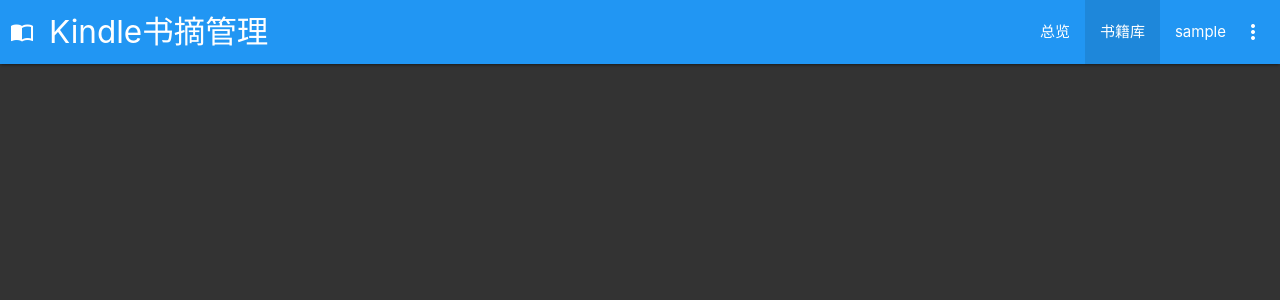
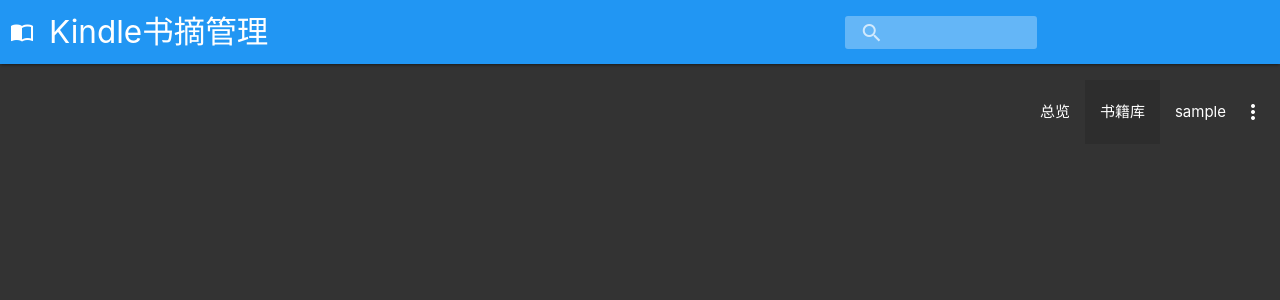
Before and after one commit to y010204025/KindleClipping, a Django app: page /clipping/book/ in a window 1280 px wide. Shown: the top 300 px of the page. Run offline with Django 3.2, Linux system fonts and the light colour scheme; the visitor is signed in with stand-in values (Sample User, id 1); data that the repository does not hold is empty; some libraries are stand-ins or nearby versions.

Commit message:
添加搜索功能

```diff
--- a/clipping/views.py
+++ b/clipping/views.py
@@ -12,6 +12,7 @@
 from django.core.paginator import EmptyPage, PageNotAnInteger, Paginator
 from django.contrib.auth.decorators import login_required
 from django.contrib.auth.forms import UserCreationForm
+from django.db.models import Q
 import requests
 from lxml import etree
 from PIL import Image, ImageDraw, ImageFont
@@ -425,11 +426,20 @@
 
 @login_required
 def overview(request):
-    clipping_list = User_Clipping.objects\
-        .filter(user_id=request.user.id)\
-        .order_by("-time")\
-        .values('time', 'clipping__content', 'clipping__location','clipping__book__book_name',
-                'clipping__book__author', 'clipping__book_id', 'clipping_id')
+    if request.method == "POST":
+        keyword = request.POST.get("keyword")
+        clipping_list = User_Clipping.objects\
+            .filter(Q(user_id=request.user.id),
+                    Q(clipping__content__contains=keyword) | Q(clipping__book__book_name__contains=keyword))\
+            .order_by("-time")\
+            .values('time', 'clipping__content', 'clipping__location','clipping__book__book_name',
+                    'clipping__book__author', 'clipping__book_id', 'clipping_id')
+    else:
+        clipping_list = User_Clipping.objects\
+            .filter(user_id=request.user.id)\
+            .order_by("-time")\
+            .values('time', 'clipping__content', 'clipping__location','clipping__book__book_name',
+                    'clipping__book__author', 'clipping__book_id', 'clipping_id')
     paginator = Paginator(clipping_list, 30)
     page = request.GET.get('page')
     clippings = paginator.get_page(page)
--- a/templates/base.html
+++ b/templates/base.html
@@ -17,6 +17,13 @@
             <div class="nav-wrapper blue">
                 <a href="{% url 'index' %}" class="brand-logo" style="margin-left: 10px;"><i class="material-icons">import_contacts</i>Kindle书摘管理</a>
                 <a href="#" data-target="nav-mobile" class="sidenav-trigger"><i class="material-icons">menu</i></a>
+                <form class="search-wrapper" action="{% url 'overview' %}" method="POST">
+                    {% csrf_token %}
+                    <div class="input-field">
+                        <input id="search" type="search" name="keyword" required>
+                        <label class="label-icon" for="search"><i class="material-icons">search</i></label>
+                    </div>
+                </form>
                 <ul id="nav" class="right hide-on-med-and-down">
                     <li id="overview"><a href="{% url 'overview' %}">总览</a></li>
                     <li id="book"><a href="{% url 'book' %}">书籍库</a></li>
@@ -75,6 +82,32 @@
                 font-size: 1.4rem;
             }
         }
+
+        .search-wrapper {
+            display: inline-block;
+            width: 15%;
+            margin-left: 66%;
+        }
+
+        .search-wrapper input {
+            height: 30px !important;
+            background: rgba(255, 255, 255, 0.3) !important;
+            border-radius: 3px !important;
+            padding-bottom: 3px !important;
+        }
+
+        .search-wrapper input:hover {
+            background: rgba(255, 255, 255, 0.5) !important;
+        }
+
+        .search-wrapper input:focus {
+            background: #fff !important;
+        }
+
+        .search-wrapper i {
+            position: absolute;
+            top: -15px;
+        }
     </style>
 </body>
 </html>
```
